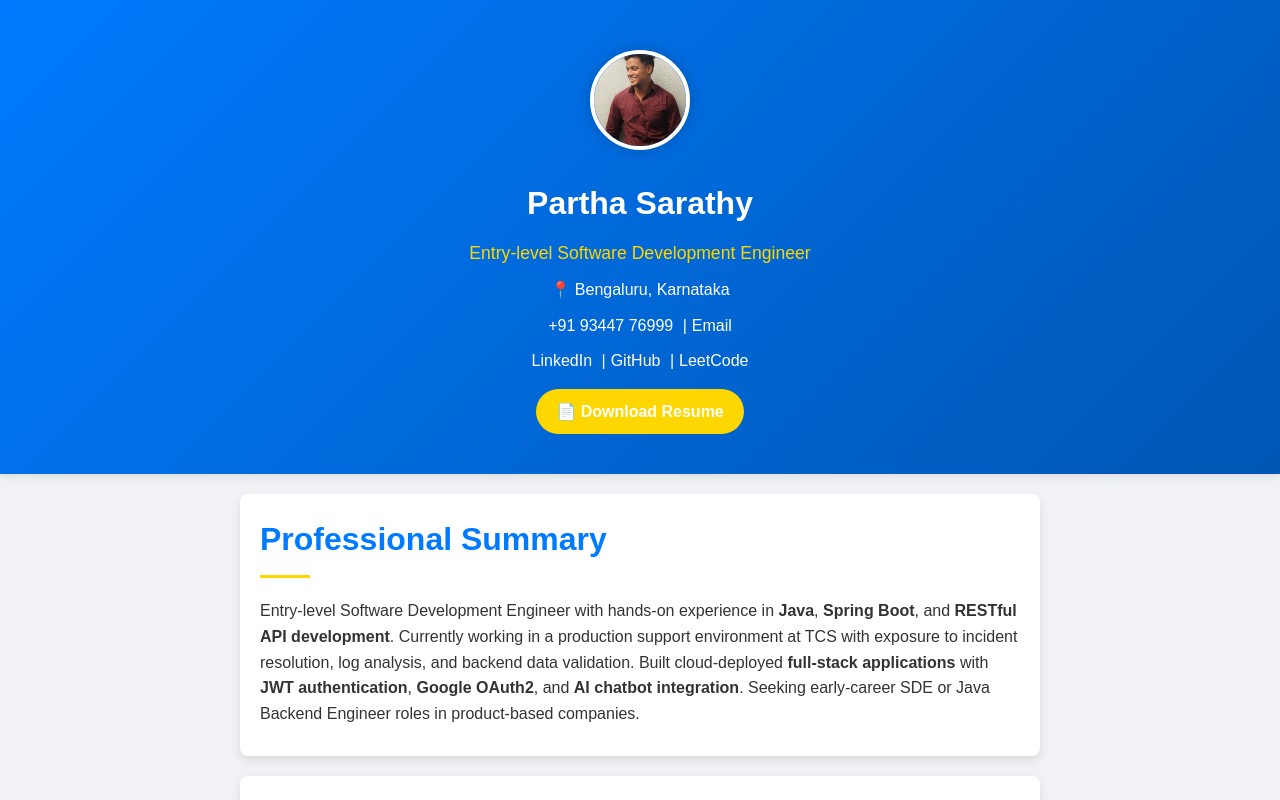
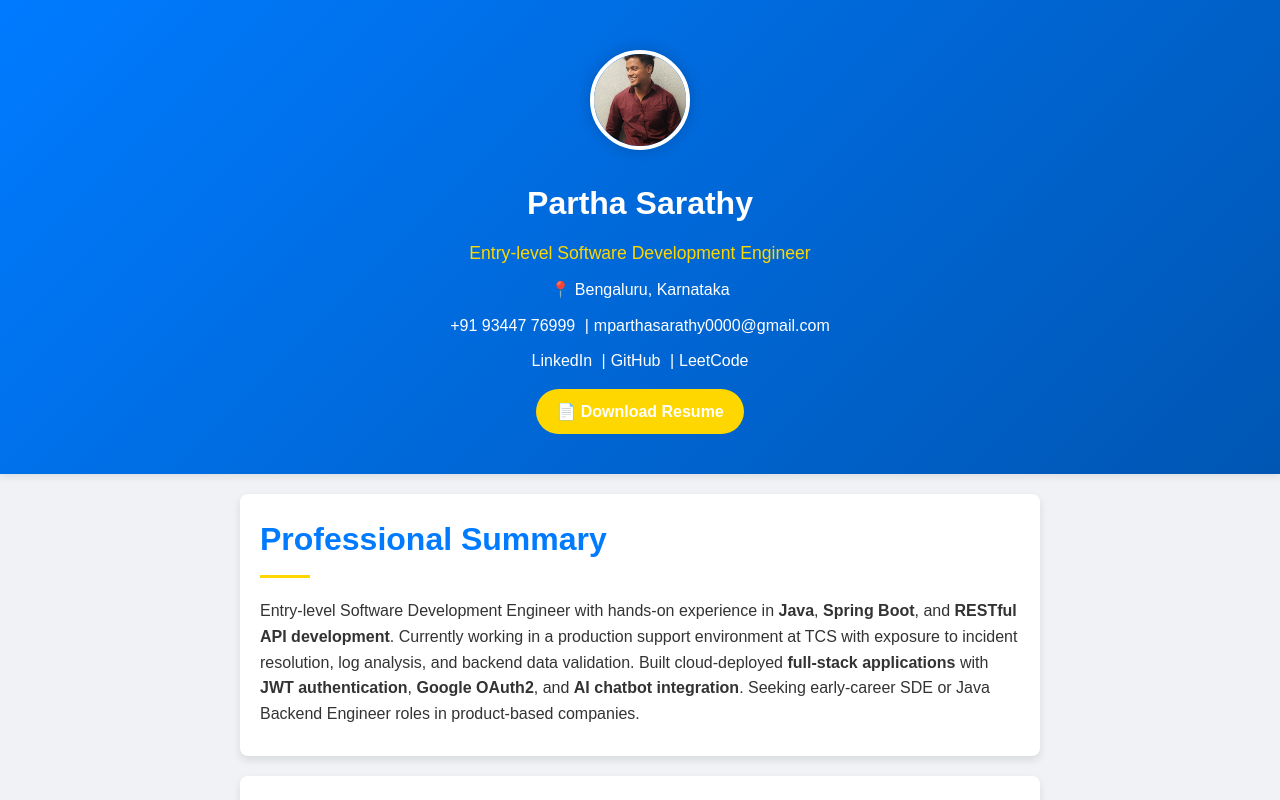
Before and after one commit to Partha-2/portfolio, a React (Create React App) app: page / in a window 1280 px wide. Shown: the top 800 px of the page. Built offline with nearby package versions, Linux system fonts and the light colour scheme.

Commit message:
Final updates: Remove email link, add Google Drive resume link, update contact info

```diff
--- a/package.json
+++ b/package.json
@@ -3,6 +3,10 @@
   "version": "0.1.0",
   "private": true,
   "dependencies": {
+    "@fortawesome/fontawesome-svg-core": "^7.1.0",
+    "@fortawesome/free-brands-svg-icons": "^7.1.0",
+    "@fortawesome/free-solid-svg-icons": "^7.1.0",
+    "@fortawesome/react-fontawesome": "^3.1.1",
     "@testing-library/jest-dom": "^5.17.0",
     "@testing-library/react": "^11.2.7",
     "@testing-library/user-event": "^12.8.3",
--- a/src/components/Header.js
+++ b/src/components/Header.js
@@ -14,7 +14,7 @@ const Header = () => {
         <p className="location">📍 Bengaluru, Karnataka</p>
         <div className="contact-info">
           <a href="tel:+919344776999">+91 93447 76999</a> |
-          <a href="mailto:mparthasarathy0000@gmail.com">Email</a>
+          <a href="mailto:mparthasarathy0000@gmail.com">mparthasarathy0000@gmail.com</a>
         </div>
         <div className="social-links">
           <a href="https://www.linkedin.com/in/partha-sarathy-in/" target="_blank" rel="noopener noreferrer">LinkedIn</a> |
@@ -22,10 +22,9 @@ const Header = () => {
           <a href="https://leetcode.com/u/partha02/" target="_blank" rel="noopener noreferrer">LeetCode</a>
         </div>
         <div className="resume-download">
-          <a href="#" className="resume-btn" onClick={(e) => {
-            e.preventDefault();
-            window.print();
-          }}>📄 Download Resume</a>
+          <a href="https://drive.google.com/file/d/1D3sRahepOiWa8Zs8R6RRbBgSLyjBDrny/view?usp=drivesdk" target="_blank" rel="noopener noreferrer" className="resume-btn">
+            📄 Download Resume
+          </a>
         </div>
       </div>
     </header>
--- a/src/components/Projects.js
+++ b/src/components/Projects.js
@@ -1,7 +1,8 @@
 import React from 'react';
 import './Projects.css';
 import { FontAwesomeIcon } from '@fortawesome/react-fontawesome';
-import { faExternalLinkAlt, faGithub } from '@fortawesome/free-brands-svg-icons';
+import { faExternalLinkAlt } from '@fortawesome/free-solid-svg-icons';
+import { faGithub } from '@fortawesome/free-brands-svg-icons';
 
 const Projects = () => (
   <section className="projects-section">
```
Also changed, not shown: 1 other file (tests, documents, lock files or other folders).
